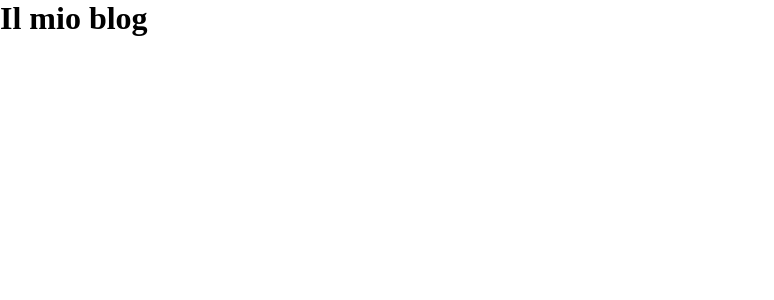
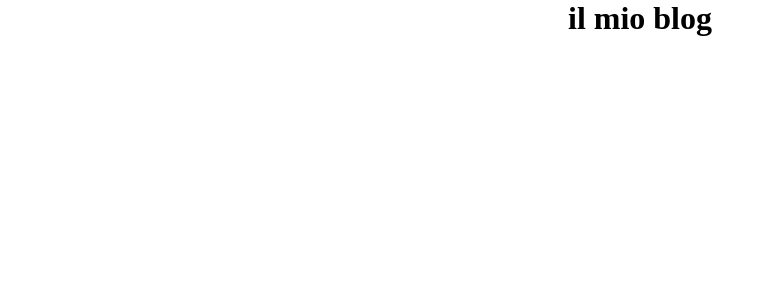
Before and after one commit to GioiPronesti/react-components, a React (Vite) app: page / in a window 1280 px wide. Shown: the top 300 px of the page, without its empty margins (0-774 px from the left). Built offline with nearby package versions, Linux system fonts and the light colour scheme.

Commit message:
add:  header component

```diff
--- a/src/App.jsx
+++ b/src/App.jsx
@@ -1,11 +1,33 @@
+
+import PageHeader from "./components/Header/Header.jsx"
 
 function App() {
 
 
   return (
     <>
-      <h1>Il mio blog</h1>
-    </>
+      <PageHeader />
+
+      {/*
+      <div className="container">
+        <div className="row">
+          <div className="col">
+            <div className="section-blog">
+              <h1>il mio blog</h1>
+              <div className="card">card-box
+                <div className="card-image">
+                  img
+                </div>
+                <div className="card-content">
+                  description
+                </div>
+              </div>
+            </div>
+          </div>
+        </div>
+      </div>
+       */}
+  </>
   )
 }
 
--- /dev/null
+++ b/src/components/Header/Header.jsx
@@ -0,0 +1,10 @@
+export default function Header() {
+    return (
+       <header className="header container">
+         <div className="heading-center">
+            <h1 className="heading">il mio blog</h1>
+         </div>
+       </header>
+
+    )
+}
--- a/src/index.css
+++ b/src/index.css
@@ -18,3 +18,34 @@ ol {
 img {
 	max-width: 100%;
 }
+
+/* LAYOUT */
+.container {
+	max-width: 1024px;
+	padding: 0 50px;
+	margin: 0 auto;
+}
+
+.row {
+	display: flex;
+	flex-wrap: wrap;
+	row-gap: 20px;
+	margin: 0 5px;
+}
+
+.row > * {
+	padding: 0 5px;
+	width: 100%;
+}
+
+.col-12 {
+	width: 100%;
+}
+
+/* layout */
+
+
+/* header */
+.heading-center{
+  text-align: center;
+}
```
